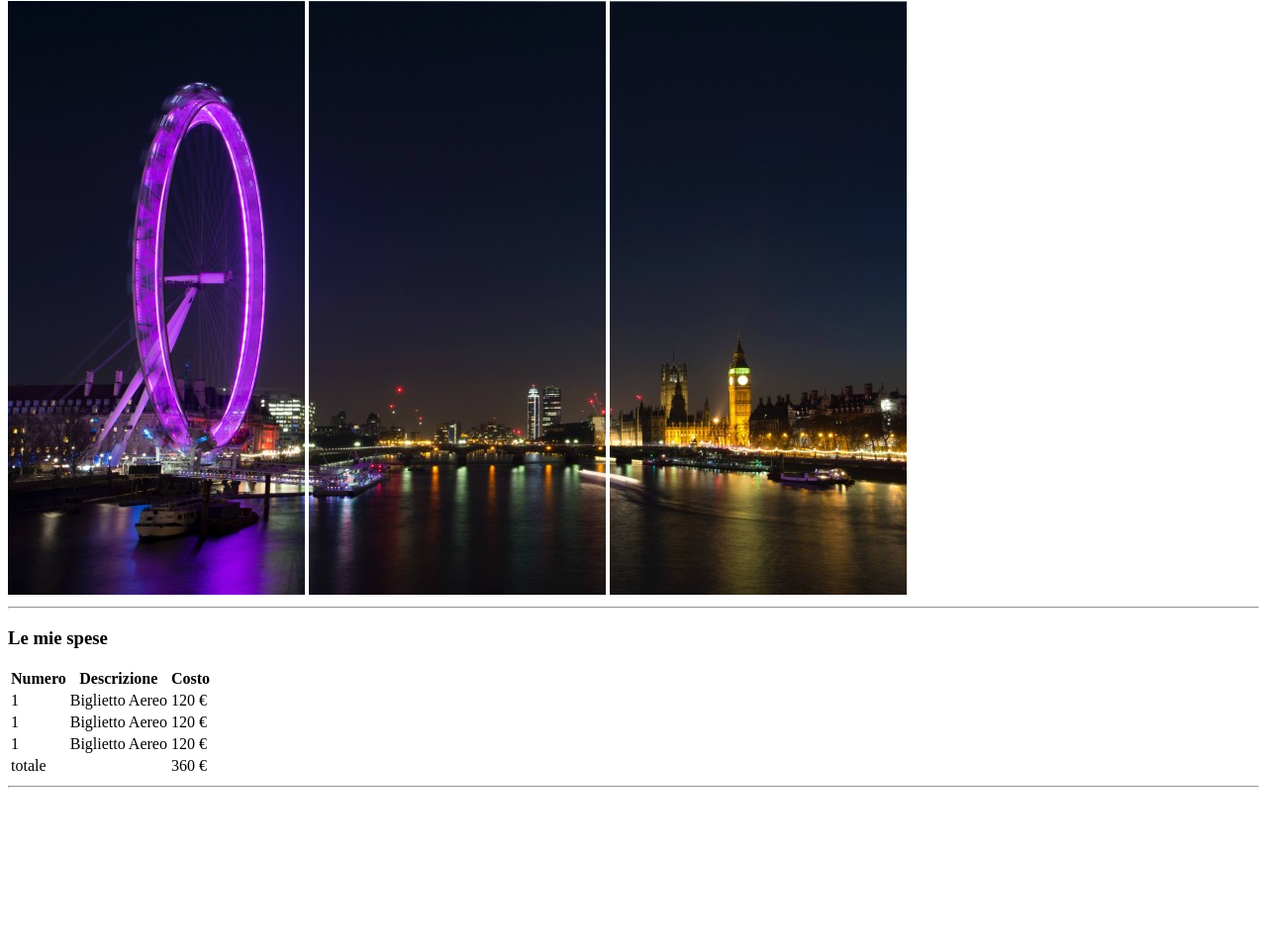
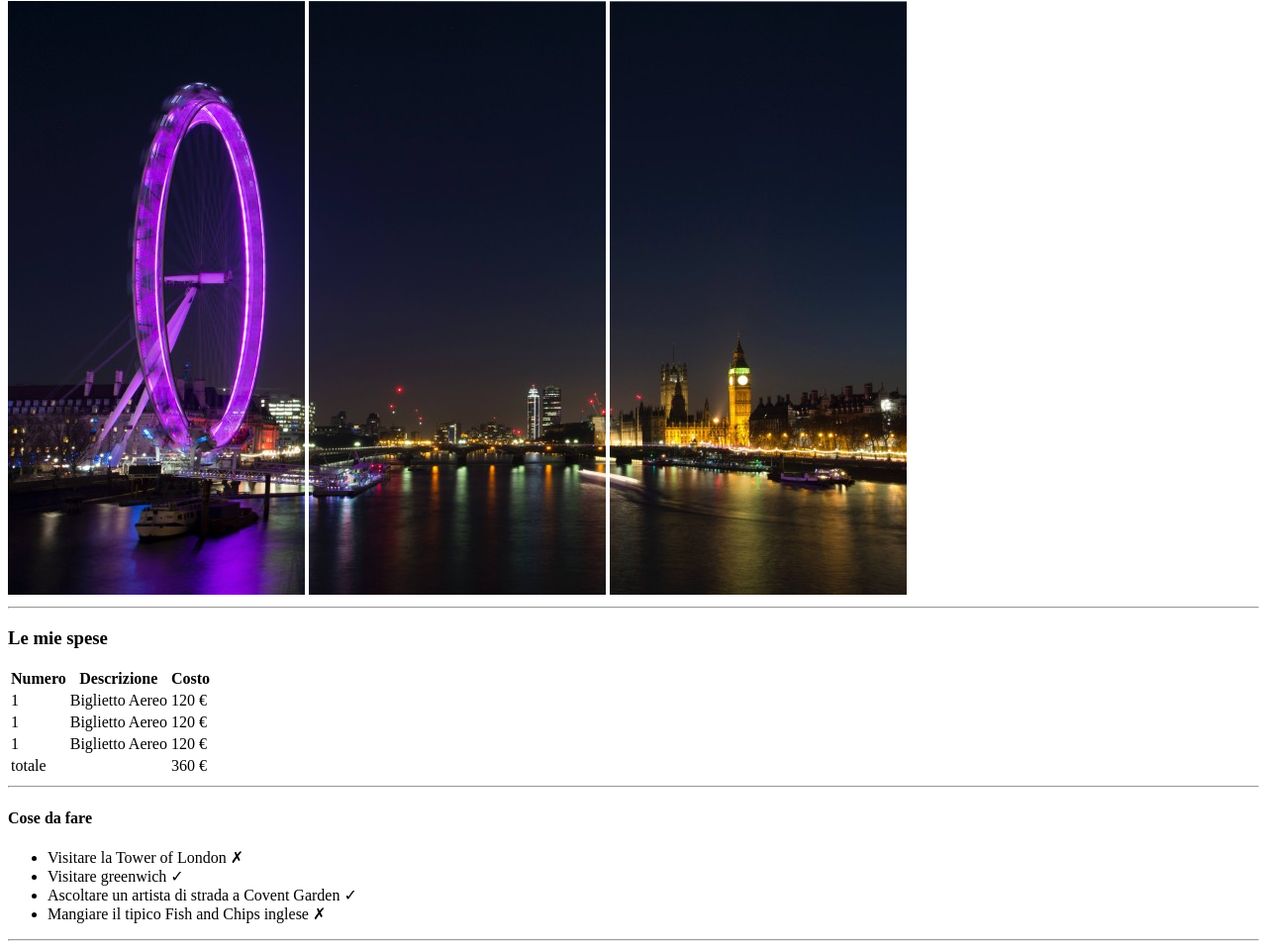
Before and after one commit to DavideCiammetti/html-london-trip, a plain HTML site: page index.html in a window 1280 px wide. Shown: the part 79-1038 px from the top of the page at 99% size. Before the commit the page ends 883 px from the top, so only its background shows below. Drawn offline with Linux system fonts and the light colour scheme.

Commit message:
feat: creazione lista cose da fare

```diff
--- a/index.html
+++ b/index.html
@@ -48,6 +48,14 @@
          <!-- \creazione sezione spese con tabella (2)-->
         <hr>
 
+        <h4>Cose da fare</h4>
+        <ul>
+            <li>Visitare la Tower of London &#10007;</li>
+            <li>Visitare greenwich &#10003;</li>
+            <li>Ascoltare un artista di strada a Covent Garden &#10003;</li>
+            <li>Mangiare il tipico Fish and Chips inglese &#10007;</li>
+        </ul>
+        <hr>
     </main>
 </body>
 </html>
```
